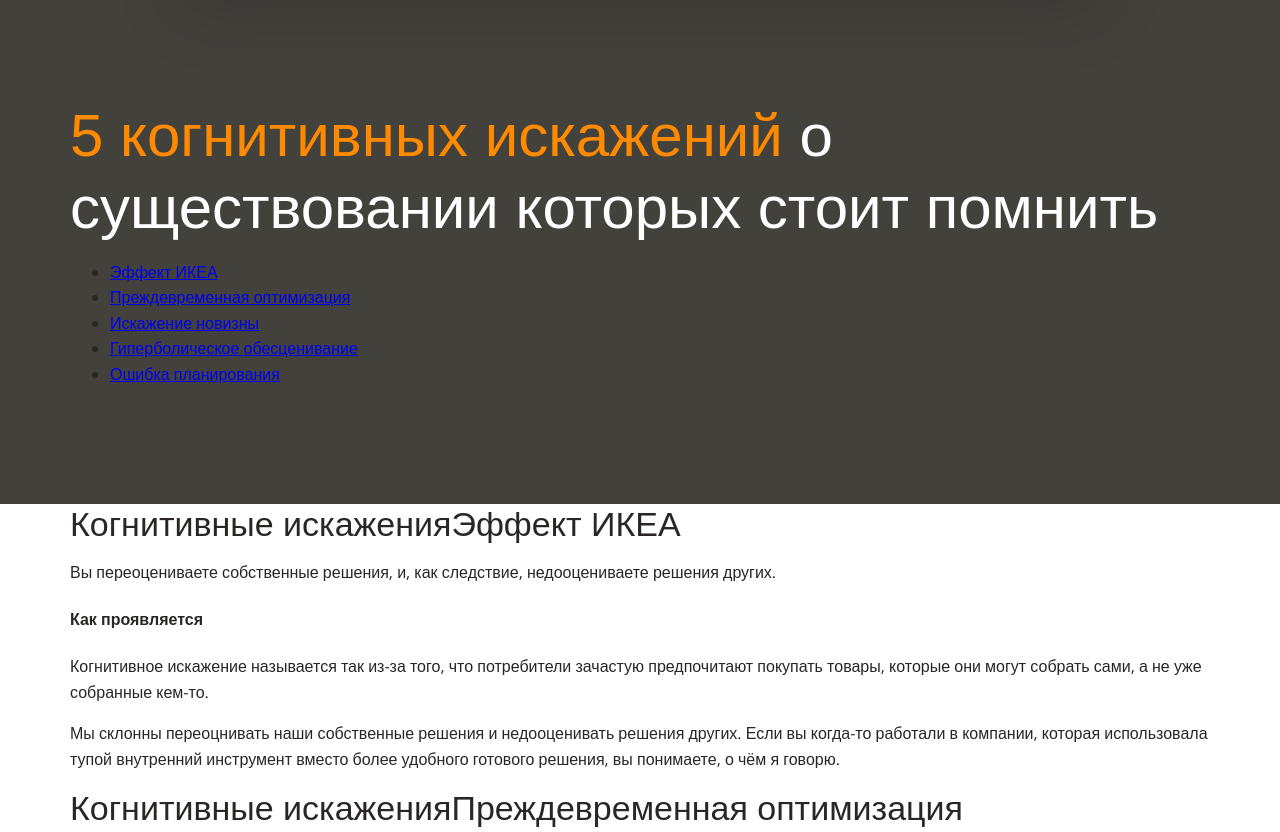
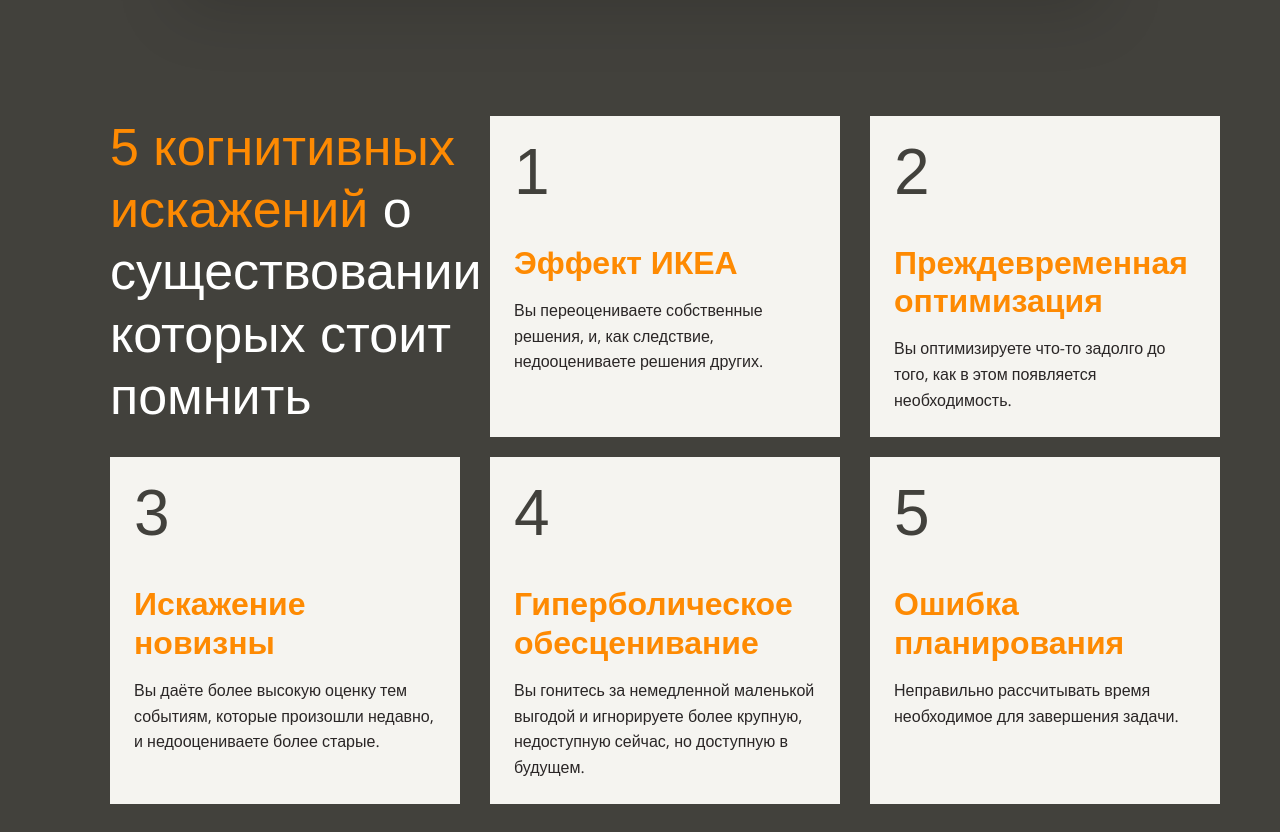
Before and after one commit to AlexKuryanov/layout-designer-project-lvl1, a plain HTML site: page src/index.html in a window 1280 px wide. Shown: the part 1768-2600 px from the top of the page. Drawn offline with nearby package versions, Linux system fonts and the light colour scheme; a web font is replaced by a local one.

Commit message:
feat: stylize navigation

```diff
--- a/src/css/style.css
+++ b/src/css/style.css
@@ -101,6 +101,10 @@
   margin-right: 0;
 }
 
+.link {
+  text-decoration: none;
+}
+
 .link-btn {
   position: relative;
   margin-left: 180px;
@@ -147,3 +151,56 @@
   margin-top: -100px;
   padding-top: 200px;
 }
+
+.navigation-list {
+  display: grid;
+  grid-auto-flow: row dense;
+  grid-template-columns: 350px 350px 350px;
+  grid-template-rows: auto auto;
+  gap: 20px 30px;
+  align-content: space-around;
+  list-style: none;
+}
+
+.navigation-item {
+  background-color: var(--lite);
+}
+
+.navigation-link {
+  display: block;
+  height: 100%;
+  padding: 24px;
+  box-sizing: border-box;
+}
+
+.bg-transparent {
+  background-color: transparent;
+}
+
+.navigation-title {
+  font-size: 52px;
+}
+
+.item-number {
+  margin: 0;
+  margin-bottom: 40px;
+  font-family: Neucha, sans-serif;
+  font-size: 64px;
+  line-height: 100%;
+  color: var(--main-dark);
+}
+
+.item-title {
+  margin: 0;
+  margin-bottom: 16px;
+  font-family: Neucha, sans-serif;
+  font-size: 32px;
+  line-height: 1.2;
+  color: var(--main);
+}
+
+.item-description {
+  margin: 0;
+  font-size: inherit;
+  color: var(--dark);
+}
--- a/src/index.html
+++ b/src/index.html
@@ -30,7 +30,7 @@
           Если мы сможем минимизировать воздействие одного или нескольких из этих факторов, то сможем сломать и цикл, а
           остатки нейтрализовать.
         </p>
-        <a class="link link-btn" href="#articles-navigation">подробнее</a>
+        <a class="link link-btn" href="#navigation">подробнее</a>
       </div>
     </div>
   </header>
@@ -46,21 +46,47 @@
         </a>
       </div>
     </section>
-    <section class="section section-dark navigation pb-100" id="articles-navigation">
+    <section class="section section-dark navigation pb-100" id="navigation">
       <div class="container">
         <nav class="section-navigation">
-          <h2 class="title section-title navigation-title"><span class="main-color">5 когнитивных искажений</span> о
-            существовании которых
-            стоит помнить</h2>
           <ul class="navigation-list">
-            <li class="navigation-item"><a class="navigation-link" href="#ikea-effect">Эффект ИКЕА</a></li>
-            <li class="navigation-item"><a class="navigation-link" href="#premature-optimization">Преждевременная
-                оптимизация</a></li>
-            <li class="navigation-item"><a class="navigation-link" href="#distortion-of-novelty">Искажение новизны</a>
+            <li class="navigation-item bg-transparent">
+              <h2 class="title section-title navigation-title"><span class="main-color">5 когнитивных искажений</span> о
+                существовании которых
+                стоит помнить</h2>
             </li>
-            <li class="navigation-item"><a class="navigation-link" href="#hyperbolic-devaluation">Гиперболическое
-                обесценивание</a></li>
-            <li class="navigation-item"><a class="navigation-link" href="#planning-error">Ошибка планирования</a></li>
+            <li class="navigation-item"><a class="link navigation-link" href="#ikea-effect">
+                <p class="item-number">1</p>
+                <h3 class="item-title">Эффект ИКЕА</h3>
+                <p class="item-description">Вы переоцениваете собственные решения, и, как следствие, недооцениваете
+                  решения других.</p>
+              </a></li>
+            <li class="navigation-item"><a class="link navigation-link" href="#premature-optimization">
+                <p class="item-number">2</p>
+                <h3 class="item-title">Преждевременная
+                  оптимизация</h3>
+                <p class="item-description">Вы оптимизируете что-то задолго до того, как в этом появляется
+                  необходимость.</p>
+              </a></li>
+            <li class="navigation-item"><a class="link navigation-link" href="#distortion-of-novelty">
+                <p class="item-number">3</p>
+                <h3 class="item-title">Искажение новизны</h3>
+                <p class="item-description">Вы даёте более высокую оценку тем событиям, которые произошли недавно, и
+                  недооцениваете более старые.</p>
+              </a>
+            </li>
+            <li class="navigation-item"><a class="link navigation-link" href="#hyperbolic-devaluation">
+                <p class="item-number">4</p>
+                <h3 class="item-title">Гиперболическое
+                  обесценивание</h3>
+                <p class="item-description">Вы гонитесь за немедленной маленькой выгодой и игнорируете более крупную,
+                  недоступную сейчас, но доступную в будущем.</p>
+              </a></li>
+            <li class="navigation-item"><a class="link navigation-link" href="#planning-error">
+                <p class="item-number">5</p>
+                <h3 class="item-title">Ошибка планирования</h3>
+                <p class="item-description">Неправильно рассчитывать время необходимое для завершения задачи.</p>
+              </a></li>
           </ul>
         </nav>
       </div>
@@ -79,7 +105,7 @@
             других. Если вы когда-то работали в компании, которая использовала тупой внутренний инструмент вместо более
             удобного готового решения, вы понимаете, о чём я говорю.</p>
         </article>
-        <article class="article">
+        <article class="article" id="premature-optimization">
           <h3 class="title article-title"><span class="kicker">Когнитивные искажения</span>Преждевременная оптимизация
           </h3>
           <p class="article-spoiler">Вы оптимизируете что-то задолго до того, как в этом появляется необходимость.</p>
@@ -89,7 +115,7 @@
           <p class="article-content column-two">Отличный пример: писать максимально подтюненный и высокопроизводительный
             код для всего лишь экспериментального проекта.</p>
         </article>
-        <article class="article">
+        <article class="article" id="distortion-of-novelty">
           <h3 class="title article-title"><span class="kicker">Когнитивные искажения</span>Искажение новизны</h3>
           <p class="article-spoiler">Вы даёте более высокую оценку тем событиям, которые произошли недавно, и
             недооцениваете более старые.</p>
@@ -100,7 +126,7 @@
           <p class="article-content column-two">Вы замечаете, что пользуетесь теми же рабочими методиками раз за разом?
             Если да, возможно, вы смотрите на разные проблемы под одним и тем же углом.</p>
         </article>
-        <article class="article">
+        <article class="article" id="hyperbolic-devaluation">
           <h3 class="title article-title"><span class="kicker">Когнитивные искажения</span>Гиперболическое обесценивание
           </h3>
           <p class="article-spoiler">Вы гонитесь за немедленной маленькой выгодой и игнорируете более крупную,
@@ -113,7 +139,7 @@
             строчку. Но как только вы поймёте как перемещаться быстрее, выгода в будущем намного выше. В итоге вы
             сохраните много времени.</p>
         </article>
-        <article class="article">
+        <article class="article" id="planning-error">
           <h3 class="title article-title"><span class="kicker">Когнитивные искажения</span>Ошибка планирования</h3>
           <p class="article-spoiler">Неправильно рассчитывать время необходимое для завершения задачи.</p>
           <h4 class="article-subtitle">Как проявляется</h4>
```
